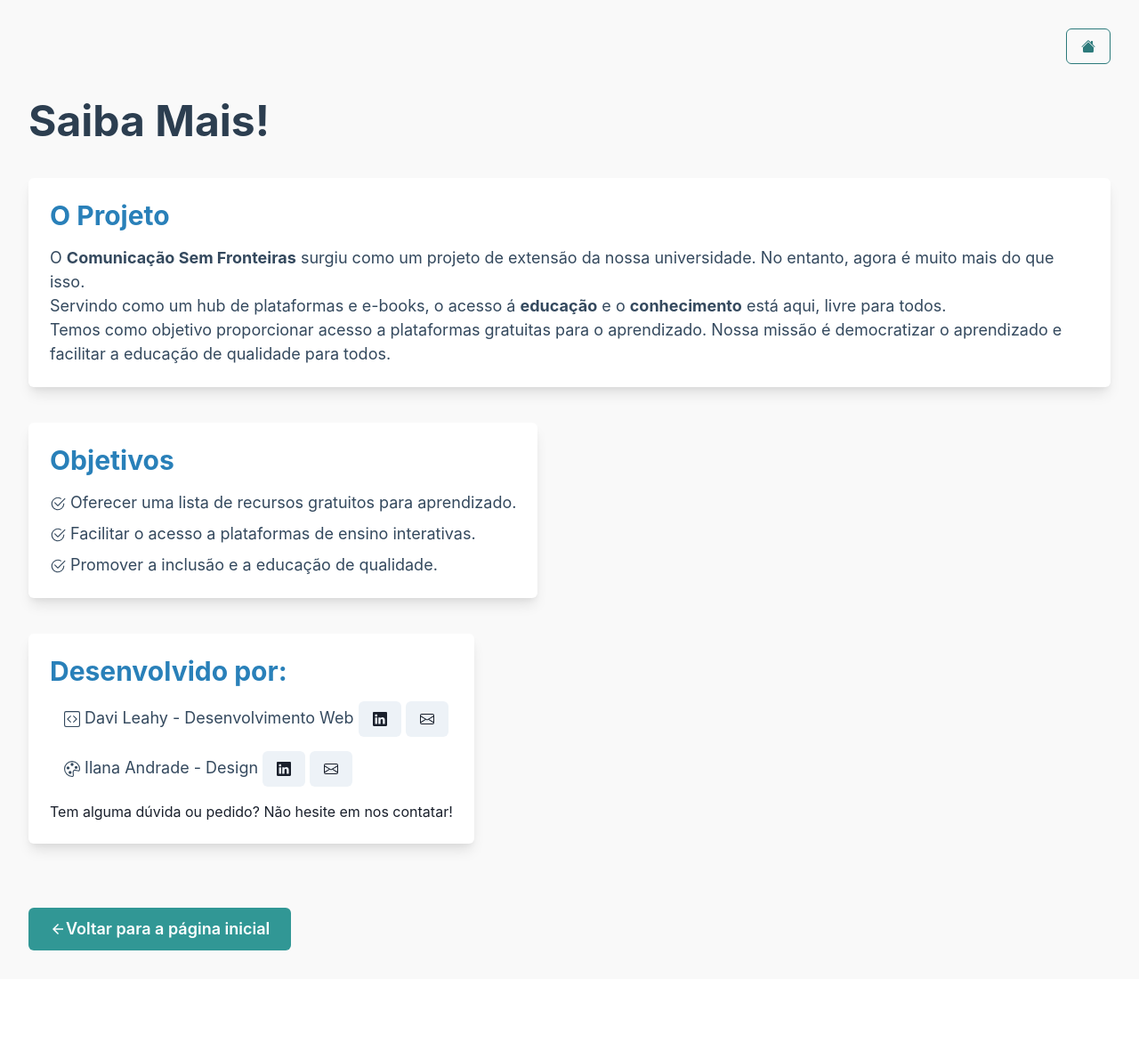
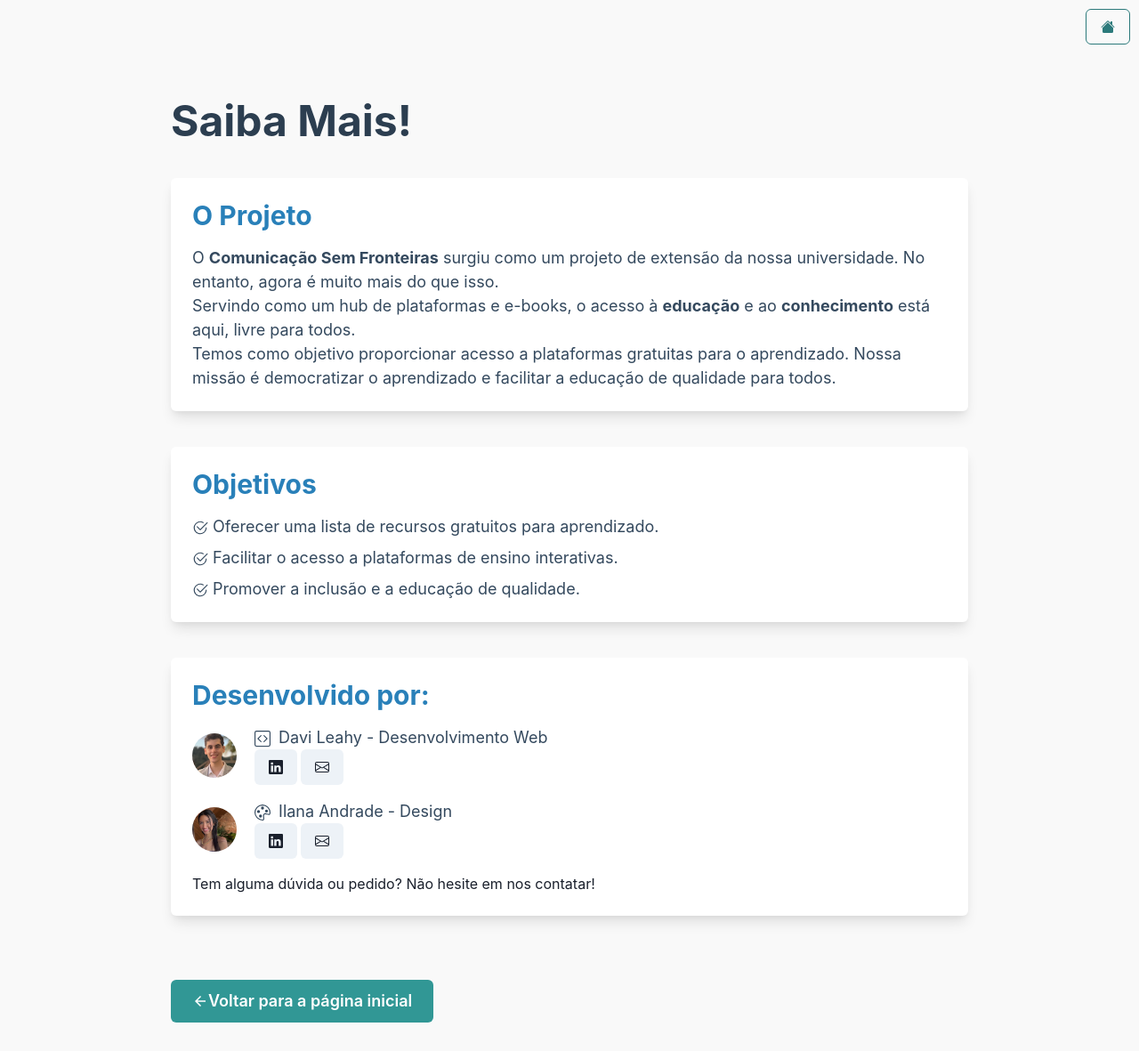
Before and after one commit to davileahy/LivreMente, a React (Create React App) app: page /saiba_mais in a window 1280 px wide. Shown: the whole page at 89% size. Before the commit the page ends 1100 px from the top, so only its background shows below. Built offline with nearby package versions, Linux system fonts and the light colour scheme.

Commit message:
Added team profile photos + Prettier code added.

```diff
--- a/src/App.js
+++ b/src/App.js
@@ -1,6 +1,6 @@
-import { BrowserRouter as Router, Route, Routes } from 'react-router-dom';
-import MainPage from './pages/MainPage';
-import MorePage from './pages/MorePage';
+import { BrowserRouter as Router, Route, Routes } from "react-router-dom";
+import MainPage from "./pages/MainPage";
+import MorePage from "./pages/MorePage";
 
 function App() {
   return (
--- a/src/components/Nav.js
+++ b/src/components/Nav.js
@@ -1,26 +1,49 @@
-import React from 'react';
-import { Box, Flex, Button, Icon } from '@chakra-ui/react';
-import {BsJournalBookmarkFill, BsChatDots} from 'react-icons/bs'
-import { Link as ScrollLink } from 'react-scroll';
-import small_logo from '../assets/favicon.png'
+import React from "react";
+import { Box, Flex, Button, Icon } from "@chakra-ui/react";
+import { BsJournalBookmarkFill, BsChatDots, BsBook } from "react-icons/bs";
+import { Link as ScrollLink } from "react-scroll";
+import small_logo from "../assets/favicon.png";
 
 const Navbar = () => {
   return (
     <Box as="nav" bg="white" py={8} px={10} className="fixed w-full z-10">
-      <Flex justify="space-between" align="center" >
+      <Flex justify="space-between" align="center">
         <ScrollLink to="inicio" smooth={true} duration={500} offset={-70}>
-          <img src={small_logo} alt='logo' className='h-auto max-w-16 hover:scale-125 duration-[0.5s] hover:cursor-pointer'/>
+          <img
+            src={small_logo}
+            alt="logo"
+            className="h-auto max-w-16 hover:scale-125 duration-[0.5s] hover:cursor-pointer"
+          />
         </ScrollLink>
 
         <Flex gap={10}>
+          <Button
+            variant="link"
+            color="#0D415D"
+            size="lg"
+            className="hover:scale-125 duration-[0.5s]"
+          >
+            Biblioteca <Icon as={BsBook} ml={2} />
+          </Button>
           <ScrollLink to="sobre" smooth={true} duration={500} offset={-70}>
-            <Button variant="link" color="#0D415D" size='lg' className='hover:scale-125 duration-[0.5s]'>
-              Sobre <Icon as={BsChatDots} ml={2}/>
+            <Button
+              variant="link"
+              color="#0D415D"
+              size="lg"
+              className="hover:scale-125 duration-[0.5s]"
+              href=""
+            >
+              Sobre <Icon as={BsChatDots} ml={2} />
             </Button>
           </ScrollLink>
           <ScrollLink to="cursos" smooth={true} duration={500} offset={-70}>
-            <Button variant="link" color="#0D415D" size='lg' className='hover:scale-125 duration-[0.5s]'>
-              Cursos <Icon as={BsJournalBookmarkFill} ml={2}/>
+            <Button
+              variant="link"
+              color="#0D415D"
+              size="lg"
+              className="hover:scale-125 duration-[0.5s]"
+            >
+              Cursos <Icon as={BsJournalBookmarkFill} ml={2} />
             </Button>
           </ScrollLink>
         </Flex>
--- a/src/pages/MorePage.js
+++ b/src/pages/MorePage.js
@@ -1,57 +1,211 @@
-import React from 'react';
-import { Box, Heading, Text, VStack, Stack, Image, Button, Icon } from '@chakra-ui/react';
-import { useNavigate } from 'react-router-dom';
-import {ArrowBackIcon, } from '@chakra-ui/icons'
-import { BsPalette, BsCodeSquare, BsLinkedin, BsCheck2Circle, BsFillHouseFill, BsEnvelope  } from "react-icons/bs";
+import React from "react";
+import {
+  Box,
+  Heading,
+  Text,
+  VStack,
+  Stack,
+  Image,
+  Button,
+  Icon,
+  Link,
+} from "@chakra-ui/react";
+import { useNavigate } from "react-router-dom";
+import { ArrowBackIcon } from "@chakra-ui/icons";
+import {
+  BsPalette,
+  BsCodeSquare,
+  BsLinkedin,
+  BsCheck2Circle,
+  BsFillHouseFill,
+  BsEnvelope,
+} from "react-icons/bs";
+import { motion } from "framer-motion";
+
+import foto_ilana from "../assets/developers_images/foto_ilana.jpeg";
+import foto_davi from "../assets/developers_images/foto_davi.jpeg";
 
 const MorePage = () => {
-
   const navigate = useNavigate();
 
   return (
-        <Box p={8} bg="#f9f9f9" minH="100vh">
-        <VStack spacing={10} align="start">
-            <Button colorScheme='teal' variant={'outline'} position={'fixed'} alignSelf={'end'} onClick={() => navigate('/inicio')}> <Icon as={BsFillHouseFill } /> </Button>
-            <Heading as="h1" size="2xl" color="#2C3E50" textAlign="center" mt={20}>
+    <Box
+      p={8}
+      bg="#f9f9f9"
+      minH="100vh"
+      className="flex justify-center items-center"
+    >
+      <VStack spacing={10} align="start" className="w-full max-w-4xl mx-auto">
+        {/* Botão fixo para navegação de volta à homepage */}
+        <Button
+          colorScheme="teal"
+          variant="outline"
+          position="fixed"
+          top="10px"
+          right="10px"
+          onClick={() => navigate("/inicio")}
+        >
+          <Icon as={BsFillHouseFill} />
+        </Button>
+
+        {/* Animação do título */}
+        <motion.div
+          initial={{ opacity: 0, y: -50 }}
+          animate={{ opacity: 1, y: 0 }}
+          transition={{ duration: 0.8 }}
+        >
+          <Heading
+            as="h1"
+            size="2xl"
+            color="#2C3E50"
+            textAlign="center"
+            mt={20}
+          >
             Saiba Mais!
           </Heading>
+        </motion.div>
 
+        {/* Seção do Projeto */}
+        <motion.div
+          initial={{ opacity: 0, x: -50 }}
+          animate={{ opacity: 1, x: 0 }}
+          transition={{ duration: 0.6 }}
+          className="w-full"
+        >
           <Box bg="white" p={6} borderRadius="md" boxShadow="lg">
-            <Heading as="h2" size="lg" mb={4} color="#2980B9">O Projeto</Heading>
+            <Heading as="h2" size="lg" mb={4} color="#2980B9">
+              O Projeto
+            </Heading>
             <Text fontSize="lg" color="#34495E">
-                O <strong>Comunicação Sem Fronteiras</strong> surgiu como um projeto de extensão da nossa universidade. No entanto, agora é muito mais do que isso. <br />
-                Servindo como um hub de plataformas e e-books, o acesso á <strong>educação</strong> e o <strong>conhecimento</strong> está aqui, livre para todos. <br />
-                Temos como objetivo proporcionar acesso a plataformas gratuitas para o aprendizado. Nossa missão é democratizar o aprendizado e facilitar a educação de qualidade para todos.
+              O <strong>Comunicação Sem Fronteiras</strong> surgiu como um
+              projeto de extensão da nossa universidade. No entanto, agora é
+              muito mais do que isso. <br />
+              Servindo como um hub de plataformas e e-books, o acesso à{" "}
+              <strong>educação</strong> e ao <strong>conhecimento</strong> está
+              aqui, livre para todos. <br />
+              Temos como objetivo proporcionar acesso a plataformas gratuitas
+              para o aprendizado. Nossa missão é democratizar o aprendizado e
+              facilitar a educação de qualidade para todos.
             </Text>
           </Box>
+        </motion.div>
 
+        {/* Seção de Objetivos */}
+        <motion.div
+          initial={{ opacity: 0, x: 50 }}
+          animate={{ opacity: 1, x: 0 }}
+          transition={{ duration: 0.6 }}
+          className="w-full"
+        >
           <Box bg="white" p={6} borderRadius="md" boxShadow="lg">
-            <Heading as="h2" size="lg" mb={4} color="#2980B9">Objetivos</Heading>
+            <Heading as="h2" size="lg" mb={4} color="#2980B9">
+              Objetivos
+            </Heading>
             <Stack spacing={2}>
-                <Text fontSize="lg" color="#34495E"><Icon as={BsCheck2Circle} /> Oferecer uma lista de recursos gratuitos para aprendizado.</Text>
-                <Text fontSize="lg" color="#34495E"><Icon as={BsCheck2Circle} /> Facilitar o acesso a plataformas de ensino interativas.</Text>
-                <Text fontSize="lg" color="#34495E"><Icon as={BsCheck2Circle} /> Promover a inclusão e a educação de qualidade.</Text>
+              <Text fontSize="lg" color="#34495E">
+                <Icon as={BsCheck2Circle} /> Oferecer uma lista de recursos
+                gratuitos para aprendizado.
+              </Text>
+              <Text fontSize="lg" color="#34495E">
+                <Icon as={BsCheck2Circle} /> Facilitar o acesso a plataformas de
+                ensino interativas.
+              </Text>
+              <Text fontSize="lg" color="#34495E">
+                <Icon as={BsCheck2Circle} /> Promover a inclusão e a educação de
+                qualidade.
+              </Text>
             </Stack>
           </Box>
+        </motion.div>
 
+        {/* Seção da Equipe */}
+        <motion.div
+          initial={{ opacity: 0, y: 50 }}
+          animate={{ opacity: 1, y: 0 }}
+          transition={{ duration: 0.6 }}
+          className="w-full"
+        >
           <Box bg="white" p={6} borderRadius="md" boxShadow="lg">
-            <Heading as="h2" size="lg" mb={4} color="#2980B9">Desenvolvido por:</Heading>
+            <Heading as="h2" size="lg" mb={4} color="#2980B9">
+              Desenvolvido por:
+            </Heading>
             <Stack spacing={4}>
               <Box display="flex" alignItems="center">
-                <Text fontSize="lg" color="#34495E" ml={4}><Icon as={BsCodeSquare}></Icon> Davi Leahy - Desenvolvimento Web <Button as={'a'} href='https://www.linkedin.com/in/davileahy'><BsLinkedin/></Button> <Button as={'a'} href={'davileahy2@gmail.com'} > <BsEnvelope/> </Button> </Text>
+                <Image
+                  src={foto_davi}
+                  alt="Membro da Equipe"
+                  borderRadius="full"
+                  boxSize="50px"
+                />
+                <Box ml={4}>
+                  <Text fontSize="lg" color="#34495E">
+                    <Icon as={BsCodeSquare} mx={1} /> Davi Leahy - Desenvolvimento Web
+                  </Text>
+                  <Box display="flex" alignItems="center">
+                    <Button
+                      as={Link}
+                      href="https://www.linkedin.com/in/davileahy"
+                      mx={1}
+                    >
+                      <BsLinkedin />
+                    </Button>
+                    <Button as={Link} href="mailto:davileahy2@gmail.com">
+                      <BsEnvelope />
+                    </Button>
+                  </Box>
+                </Box>
               </Box>
 
               <Box display="flex" alignItems="center">
-                <Text fontSize="lg" color="#34495E" ml={4}><Icon as={BsPalette}></Icon> Ilana Andrade - Design <Button as={'a'} href='https://www.linkedin.com/in/ilana-andrade-9a3111331/'><BsLinkedin/></Button> <Button as={'a'} href={'mailto:'} > <BsEnvelope/> </Button> </Text>
+                <Image
+                  src={foto_ilana}
+                  alt="Membro da Equipe"
+                  borderRadius="full"
+                  boxSize="50px"
+                />
+                <Box ml={4}>
+                  <Text fontSize="lg" color="#34495E">
+                    <Icon as={BsPalette} mx={1} /> Ilana Andrade - Design
+                  </Text>
+                  <Box display="flex" alignItems="center">
+                    <Button
+                      as={Link}
+                      href="https://www.linkedin.com/in/ilana-andrade-9a3111331/"
+                      mx={1}
+                    >
+                      <BsLinkedin />
+                    </Button>
+                    <Button as={Link} href="mailto:">
+                      <BsEnvelope />
+                    </Button>
+                  </Box>
+                </Box>
               </Box>
 
-                <Text> Tem alguma dúvida ou pedido? Não hesite em nos contatar!</Text>
+              <Text>
+                Tem alguma dúvida ou pedido? Não hesite em nos contatar!
+              </Text>
             </Stack>
           </Box>
+        </motion.div>
 
+        {/* Botão de voltar */}
+        <motion.div
+          initial={{ opacity: 0, scale: 0.8 }}
+          animate={{ opacity: 1, scale: 1 }}
+          transition={{ duration: 0.5 }}
+        >
           <Box display="flex" justifyContent="center" mt={8}>
-            <Button colorScheme="teal" size="lg" onClick={() => navigate('/inicio')} alignSelf={'center'}> <ArrowBackIcon /> Voltar para a página inicial</Button>
+            <Button
+              colorScheme="teal"
+              size="lg"
+              onClick={() => navigate("/inicio")}
+              alignSelf={"center"}
+            >
+              <ArrowBackIcon /> Voltar para a página inicial
+            </Button>
           </Box>
+        </motion.div>
       </VStack>
     </Box>
   );
```
Also changed, not shown: src/components/About.js (+12 -6 lines), src/components/Courses.js (+98 -63 lines), src/pages/MainPage.js (+8 -12 lines), src/assets/developers_images/foto_davi.jpeg (added), src/assets/developers_images/foto_ilana.jpeg (added), src/components/cool.js (added). Lines whose indentation alone changed are shown as unchanged.
